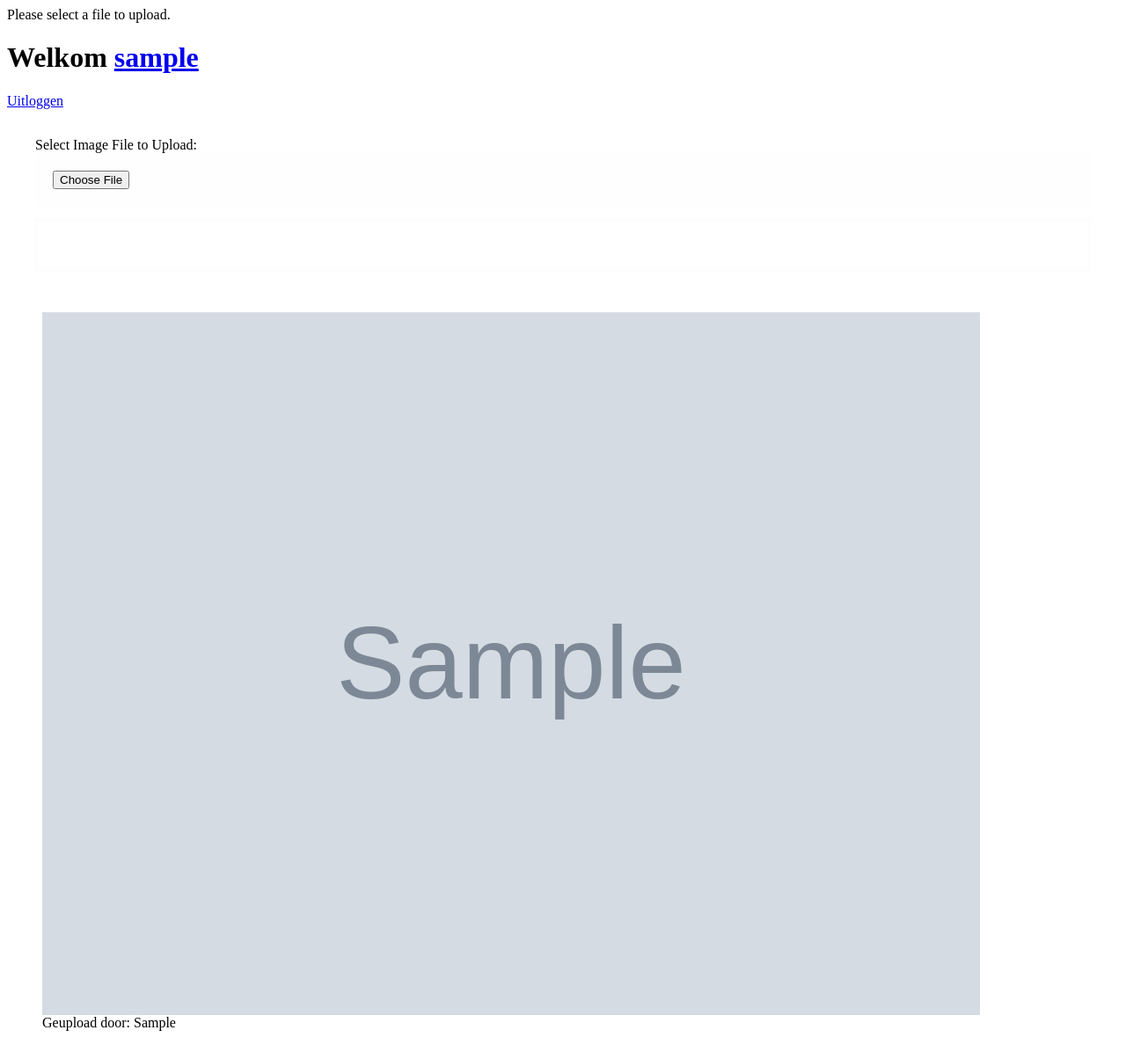
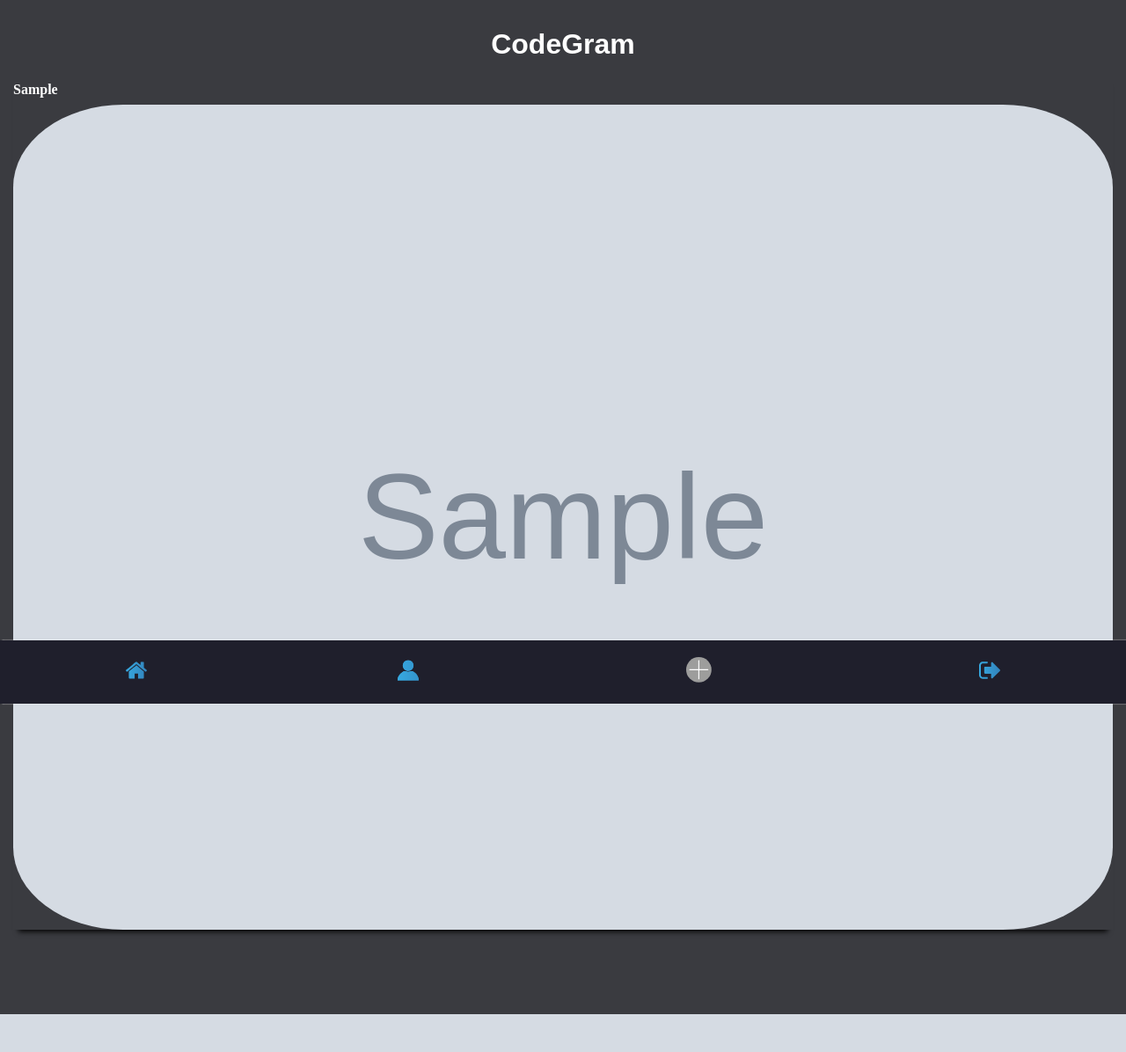
Before and after one commit to jody29/LearnPHP, a PHP site: page /landingPage.php in a window 1280 px wide. Shown: the whole page at 88% size. After the commit the page ends 1153 px from the top, so only its background shows below. Run offline with PHP 8.4, Linux system fonts and the light colour scheme; the visitor is signed in with stand-in values (Sample User, id 1); tables that the repository leaves empty or names only in its code hold one stand-in row (values such as "Sample post"); grey boxes marked "Sample" are stand-in pictures; some libraries are stand-ins or nearby versions.

Commit message:
Add files via upload

```diff
--- /dev/null
+++ b/header.php
@@ -0,0 +1,45 @@
+<?php
+
+include 'upload.php';
+
+    ?>
+   <header>
+    <nav>
+        <ul>
+            <li>
+                <a href="landingPage.php">
+                    <svg xmlns="http://www.w3.org/2000/svg" viewBox="0 0 181.83 143.67">
+                        <defs>
+                            <style>
+                                .cls-1 {
+                                    fill: #9d9d9c;
+                                }
+                            </style>
+                        </defs>
+                        <g id="Laag_2" data-name="Laag 2">
+                            <g id="Laag_1-2" data-name="Laag 1">
+                                <g id="qO8fhR">
+                                    <path class="cls-1" d="M76.43,100.5v43.16H74.25c-13.53,0-27.06,0-40.59,0A7.34,7.34,0,0,1,26,136.24c-.1-17.49,0-35-.08-52.47,0-2.25,1.86-2.87,3.1-3.93,4.49-3.82,9.1-7.5,13.67-11.23q7.5-6.12,15-12.22c3.78-3.09,7.51-6.23,11.3-9.32C74,43,79,39,84,34.91,86.36,33,88.65,31.07,91,29.13c4.63,3.82,9.12,7.56,13.64,11.26,5.7,4.64,11.45,9.23,17.14,13.89,4.43,3.62,8.78,7.35,13.22,11,5.68,4.66,11.42,9.25,17.13,13.87a14.92,14.92,0,0,1,2.45,2.15,4.87,4.87,0,0,1,1.18,2.63q.11,26.32.05,52.65a7.07,7.07,0,0,1-6.77,7.1c-14.08,0-28.16,0-42.24,0-.29,0-.58-.05-1.06-.1v-2.22c0-12.86,0-25.72,0-38.58,0-1.74-.46-2.31-2.25-2.29-8.35.09-16.7,0-25,0Z" />
+                                    <path class="cls-1" d="M127.29,25.9V8.61c0-1.52,0-3,0-4.57,0-2.29,1.22-3.67,3.52-3.69q10.69-.09,21.39,0c2.39,0,3.58,1.38,3.58,3.81,0,14.57,0,29.13,0,43.69a3.8,3.8,0,0,0,1.63,3.21c4.62,3.78,9.25,7.54,13.85,11.34,3,2.5,6.05,5,9,7.57,1.87,1.63,2.12,3.36.62,5.24-2.18,2.73-4.48,5.38-6.83,8-1.6,1.75-3.28,1.77-5.11.26q-10.66-8.81-21.32-17.64L124.19,46.4,98.58,25.18C96,23.08,93.48,21,91,19,82.44,26,74,32.85,65.69,39.77c-5.39,4.46-10.7,9-16.09,13.48-6.69,5.53-13.44,11-20.13,16.52q-8,6.63-15.93,13.37c-2.23,1.89-4.47,1.6-6.32-.76S3.09,77.49,1.06,75c-1.47-1.8-1.44-3.34.3-4.88,3.08-2.71,6.26-5.3,9.42-7.92s6.53-5.35,9.78-8q5.88-4.81,11.73-9.65l11.42-9.47L57.47,23.63,69.2,14C74,10.06,78.57,6,83.5,2.31,88-1.07,95-.66,99.41,3c5.39,4.46,10.82,8.86,16.2,13.32,3.21,2.65,6.36,5.37,9.56,8.05C125.71,24.82,126.31,25.2,127.29,25.9Z" />
+                                </g>
+                            </g>
+                        </g>
+                    </svg><h4>Home</h4></a>
+            </li>
+            <li>
+                <a href="accountPage.php"><svg xmlns="http://www.w3.org/2000/svg" viewBox="0 0 106.18 101.88"><defs></defs><g id="Laag_2" data-name="Laag 2"><g id="Laag_1-2" data-name="Laag 1"><g id="nRQeqi"><path class="cls-1" d="M106,101.88c.06-1.23.17-2.2.14-3.16-.49-18.32-16-38.39-33.86-43.56a8.32,8.32,0,0,0-5.09.64C59.23,59.2,50.79,60.66,43,57c-7.1-3.37-12.73-1.4-18,2.43-5.71,4.18-11.43,8.78-15.79,14.27A41.52,41.52,0,0,0,0,101.88ZM53.08,0A27.18,27.18,0,0,0,26,26.93c-.16,14.53,12.3,27,27,27a27,27,0,0,0,0-54Z"/><path class="cls-1" d="M106,101.88H0A41.52,41.52,0,0,1,9.21,73.65C13.57,68.16,19.29,63.56,25,59.38c5.24-3.83,10.87-5.8,18-2.43,7.82,3.71,16.26,2.25,24.25-1.15a8.32,8.32,0,0,1,5.09-.64c17.85,5.17,33.37,25.24,33.86,43.56C106.2,99.68,106.09,100.65,106,101.88Z"/><path class="cls-1"  d="M53.08,0a27,27,0,0,1,0,54c-14.74,0-27.2-12.51-27-27A27.18,27.18,0,0,1,53.08,0Z"/></g></g></g></svg><h4><?= $_SESSION["username"]; ?></h4></a></li>
+            <li>
+                <a href="#"><svg xmlns="http://www.w3.org/2000/svg" xmlns:xlink="http://www.w3.org/1999/xlink" viewBox="0 0 656.7 656.7"><defs><style>.cls-1{fill:url(#Naamloos_verloop_5);}.cls-2{fill:#fff;}</style><linearGradient id="Naamloos_verloop_5" y1="328.35" x2="656.7" y2="328.35" gradientUnits="userSpaceOnUse"><stop offset="0" stop-color="#36a9e1"/><stop offset="1" stop-color="#29235c"/></linearGradient></defs><g id="Laag_2" data-name="Laag 2"><g id="Laag_1-2" data-name="Laag 1"><circle class="cls-1" cx="328.35" cy="328.35" r="328.35"/><path class="cls-2" d="M567.48,315.44H348.55a7.29,7.29,0,0,1-7.29-7.29V89.22a7.29,7.29,0,0,0-7.3-7.29H322.73a7.29,7.29,0,0,0-7.29,7.29V308.15a7.29,7.29,0,0,1-7.29,7.29H89.22a7.29,7.29,0,0,0-7.29,7.29V334a7.29,7.29,0,0,0,7.29,7.3H308.15a7.29,7.29,0,0,1,7.29,7.29V567.48a7.29,7.29,0,0,0,7.29,7.29H334a7.3,7.3,0,0,0,7.3-7.29V348.55a7.29,7.29,0,0,1,7.29-7.29H567.48a7.3,7.3,0,0,0,7.29-7.3V322.73A7.29,7.29,0,0,0,567.48,315.44Z"/></g></g></svg><h4>Upload +</h4></a>
+            </li>
+            <li>
+                <a href="logout.php"><svg xmlns="http://www.w3.org/2000/svg" viewBox="0 0 185.51 151.46"><defs><style>.cls-1{fill:#9d9d9c;}</style></defs><g id="Laag_2" data-name="Laag 2"><g id="Laag_1-2" data-name="Laag 1"><g id="r5nsHQ.tif"><path class="cls-1" d="M73.49,0A5.76,5.76,0,0,1,76,4.57,27.62,27.62,0,0,1,75.7,12c-.43,2.4-1.69,3.36-4.36,3.36-12,0-24,0-36,0a31.2,31.2,0,0,0-5.38.49c-7.23,1.3-14.15,9-14.39,16-.06,1.79-.24,3.59-.25,5.4q0,39.24,0,78.48a30.24,30.24,0,0,0,.61,6.09c1.37,6.64,8.72,13.68,16,13.91,1.67.06,3.36.24,5,.25H70.64a6,6,0,0,1,3.33.61,3.48,3.48,0,0,1,1.83,2.88,30.51,30.51,0,0,1,0,8.1c-.44,2.75-1.55,3.84-4.28,3.84-13.26,0-26.54.24-39.79-.08-10.41-.25-18.57-5.35-25-13.39a33.67,33.67,0,0,1-6.75-16V29.31a3.45,3.45,0,0,0,.18-.51c1.18-8.3,5.19-15,11.39-20.56A34.09,34.09,0,0,1,29.32,0Z"/><path class="cls-1" d="M78.38,106.13q-12.21,0-24.43,0c-5.57,0-8.8-3.21-8.8-8.73q0-21.79,0-43.59c0-5.42,3.25-8.68,8.67-8.68h49.4c2.39,0,2.4,0,2.4-2.38q0-15.29,0-30.56c0-3.72,1.54-6.52,5.05-8a7,7,0,0,1,7.19.89,19.07,19.07,0,0,1,2.43,2.15L182.1,69c1.33,1.33,2.69,2.65,3.13,4.56a7.45,7.45,0,0,1-1.34,6.82q-.93,1.11-1.95,2.13L120.4,144c-.38.39-.76.77-1.16,1.14-2.55,2.36-5.4,3.41-8.77,1.9s-4.82-4.25-4.84-7.81c0-8.8,0-17.6,0-26.4,0-1.45-.11-2.91,0-4.34.16-1.79-.42-2.41-2.3-2.38C95,106.19,86.7,106.13,78.38,106.13Z"/></g></g></g></svg><h4>Uitloggen</h4></a>
+            </li>
+        </ul>
+    </nav>
+    <form action="landingPage.php" method="post" enctype="multipart/form-data">
+        <label>Select Image File to Upload:</label>
+        <input type="file" name="file">
+        <span><?= $statusMsg ?></span>
+        <input type="submit" name="submit" value="Upload">
+    </form>
+</header>
--- a/landingPage.php
+++ b/landingPage.php
@@ -1,10 +1,7 @@
 <?php
-
 //session_start();
 include 'upload.php';
-
 $username = $_SESSION["username"];
-
 ?>
 
 
@@ -14,20 +11,18 @@
     <meta charset="UTF-8">
     <title>Landing Page</title>
     <meta name="viewport" content="width=device-width, initial-scale=1.0">
-    <link rel="stylesheet" href="style.css">
+    <link rel="stylesheet" href="../CodeGram-main/styles/style.css">
 
 </head>
 <body id="landingPage">
-    <h1>Welkom <a href="#"><?= $_SESSION["username"]; ?></a> </h1>
+ <?php
+include 'header.php';
+?>
 
-   <a href="logout.php">Uitloggen</a>
-
-   <form action="upload.php" method="post" enctype="multipart/form-data">
-    Select Image File to Upload:
-    <input type="file" name="file">
-    <input type="submit" name="submit" value="Upload">
-</form>
-
+<main>
+<!--<h1>Welkom <?= $_SESSION["username"]; ?> </h1>-->
+<h1>CodeGram</h1>
+ <div class="Uploads">
 <?php
 // Include the database configuration file
 include 'PHP/config.php';
@@ -39,19 +34,29 @@
     while($row = $query->fetch_assoc()){
         $imageURL = 'uploads/'.$row["file_name"];
         $user = $row["user"];
+        $votes = $row["vote_count"];
 ?>
+
    <figure>
     <img src="<?php echo $imageURL; ?>" alt="" />
-    <figcaption>Geupload door: <?= " ".$user ?></figcaption>
+       <figcaption><a href="otherAccount.php"><span><?= " ".$user ?></span></a></figcaption>
     </figure>
+
 
 <?php }
 }else{ ?>
-    <p>No image(s) found...</p>
-<?php } ?>
+   <div id="empty_state"></div>
+    <img src="../CodeGram-main/Icons/no_image_found_1.png" alt="">
+    <h2>No image(s) found...</h2>
+    <p>Upload your first image at +</p>
+<?php }
 
 
+     ?>
 
 
+  </div>
+    </main>
+    <script src="script/script.js"></script>
 </body>
 </html>
--- /dev/null
+++ b/otherAccount.php
@@ -0,0 +1,6 @@
+<?php
+session_start();
+
+$id = row["id"];
+
+?>
--- a/style.css
+++ b/style.css
@@ -1,17 +1,39 @@
-*, *::before, *::after {
+*,
+*::before,
+*::after {
     box-sizing: border-box;
+    margin: 0;
+    padding: 0;
+
 }
 
-html, body {
-    overflow-y: scroll;
-    overflow-x: scroll;
+html,
+body {
+    overflow-y: hidden;
+    overflow-x: hidden;
+    color: #fff;
+    background-color: #3a3b40;
 }
 
+a {
+    text-decoration: none;
+}
+
+ul {
+    list-style-type: none;
+    margin: 0;
+    padding: 0;
+}
+
+.active {
+    display: block !important;
+    visibility: visible !important;
+}
 
 /*Login Pagina*/
 
 #loginPage {
-    background-image: linear-gradient(90deg, rgba(26,21,98,1) 0%, rgba(10,124,166,1) 100%);
+    background-image: linear-gradient(90deg, rgba(26, 21, 98, 1) 0%, rgba(10, 124, 166, 1) 100%);
     height: 100%;
     margin: 0;
 }
@@ -20,8 +42,7 @@
     text-align: center;
     color: white;
     margin-top: 4em;
-    font-family: monospace;
-    font-size: 2.5em;
+    font-family: fantasy;
 }
 
 /*Login Formulier*/
@@ -38,9 +59,9 @@
 form input {
     margin-bottom: 1em;
     padding: 1.5em;
-    background-color: rgba(250,250,250,.2);
+    /*    background-color: rgba(250,250,250,.2);*/
     border: 0;
-    color: white;
+    color: #000;
 }
 
 form input:focus {
@@ -50,15 +71,10 @@
 form input::placeholder {
     color: white;
     font-family: sans-serif;
-    font-size: 1.1em;
 }
 
 
-form input:last-of-type {
-    background-color: transparent;
-    border: 3px solid rgba(250,250,250,.4);
-    color: white;
-}
+form input:last-of-type {}
 
 /*Registratie knop*/
 
@@ -68,99 +84,167 @@
     color: white;
     text-decoration: none;
     font-family: sans-serif;
-    background: rgba(250,250,250,.2);
+    background: rgba(250, 250, 250, .2);
     padding: 1.5em;
     position: absolute;
     bottom: 0;
     font-weight: lighter;
 }
 
-/*Foutmelding*/
-#loginPage span {
-    color: orangered;
-    margin-top: -.5em;
-    margin-bottom: 1em;
-    font-family: sans-serif;
-    font-size: .9em;
+
+html,
+body#landingPage {
+    overflow-y: scroll;
+}
+
+header {
+    background-color: #1f1f2c;
+    position: fixed;
+    bottom: 0;
+    left: 0;
+    right: 0;
+    box-shadow: .1em 0 .1em;
+}
+
+
+header nav ul {
+    display: flex;
+    flex-direction: row;
+    justify-content: space-between;
+    align-items: center;
+}
+
+header nav ul li {
+    display: flex;
+    flex-grow: 1;
+    justify-content: space-around;
+}
+
+
+header nav ul li:nth-last-child(2) a {
+    /*background: linear-gradient(90deg, rgba(26,21,98,1) 0%, rgba(10,124,166,1) 100%);*/
+    padding: 1em;
+    color: #fff;
+    font-size: 1.2em;
+    font-weight: 700;
+}
+
+header nav ul li a {}
+
+header nav ul li a h4 {
+    font-size: 0;
+}
+
+header nav ul li a svg {
+    flex-grow: 1;
+    width: 1.5em;
+    height: 1.5em;
+}
+
+header nav ul li a svg path.cls-1 {
+
+    fill: url(#Naamloos_verloop_5);
 
 }
 
+header form {
+    margin: 1em 0;
+    display: none;
+}
 
-/*Registratie Pagina*/
+header form label {
+    font-size: 1.2em;
+    font-weight: 700;
+}
 
-#registerPage {
+header form input {
+    padding: 1.5em 0;
+    width: 100%;
+}
+
+header form input:last-child {
+    box-shadow: 3px 4px rgba(0, 0, 0, 0.5);
+}
+
+main {
+    padding: 0 15px;
+    margin-bottom: 6em;
+    margin-top: 2em;
+}
+
+main h1 {
+    margin-bottom: .5em;
+    text-align: center;
+    font-family: sans-serif, Helvetica;
+}
+
+main .uploads {
     display: flex;
     flex-direction: column;
-    justify-content: center;
-    height: 100%;
-    margin: 0;
 }
 
-#registerPage blockquote {
-    color: dimgray;
-    font-size: 1.4em;
-    text-align: center;
-    margin: 0 1em;
-    font-family: monospace;
+main figure {
+    margin: 1em 0;
+    box-shadow: 0 8px 6px -6px black;
+    display: flex;
+    flex-direction: column;
 }
 
-#registerPage h1 {
-    margin-top: 3em;
-    font-family: monospace;
-    font-size: 2.5em;
-    text-align: center;
+main figure figcaption {
+    /*    align-self: flex-end;*/
+    padding: .5em 0;
+    order: 1;
 }
 
-#registerPage form input {
-/*    background-color: rgba(0,0,0,.1);*/
-    color: black;
-    box-shadow: 1px 1px 5px black;
+main figure img {
+    border-radius: 10%;
+    order: 2;
+    width: 100%;
+    height: 100%;
 }
 
-#registerPage form input::placeholder {
-    color: dimgrey;
-    font-size: 1.1em;
+main figure figcaption span {
+    font-weight: 700;
+    color: #fff;
 }
 
-#registerPage form input:last-of-type {
-    background: linear-gradient(90deg, rgba(26,21,98,1) 0%, rgba(10,140,166,1) 100%);
-    color: white;
-    border: 0;
-    font-weight: bold;
-    margin-top: 1em;
+
+/* Account Page*/
+
+#AccountPage main figure {
+    box-shadow: unset;
+    margin: unset;
 }
 
-#registerPage a {
-    width: 100%;
-    text-align: center;
-    color: dimgray;
-    text-decoration: none;
-    font-family: sans-serif;
-    padding: 1.5em;
-    position: absolute;
-    bottom: 0;
-    font-weight: lighter;
+#AccountPage main .uploads {
+    display: grid;
+    grid-template-columns: 1fr 1fr 1fr;
+    grid-gap: .2em;
+    grid-template-rows: 1fr 1fr 1fr;
 }
 
-#registerPage form span {
-    color: orangered;
-    margin-top: -.5em;
-    margin-bottom: 1em;
-    font-family: sans-serif;
-    font-size: .9em;
+#AccountPage main .uploads figure img {
+    border-radius: unset;
 }
 
-#landingPage img {
-    width: 90%;
-    object-fit: cover;
+#empty_state {
+    margin-top: 8em;
 }
 
-@media only screen and (max-height: 569px) {
+#empty_state img {
+    width: 100%;
+}
 
-    #registerPage h1 {
-    margin-top: 1em;
+#empty_state h2 {
+    text-align: center;
+    margin-top: .5em;
     font-family: monospace;
-    font-size: 2.5em;
+    font-size: 2em;
+}
+
+#empty_state p {
     text-align: center;
+    margin-top: .7em;
+    font-family: sans-serif;
+    font-style: italic;
 }
-}
--- a/styles/style.css
+++ b/styles/style.css
@@ -1,18 +1,39 @@
-*, *::before, *::after {
+*,
+*::before,
+*::after {
     box-sizing: border-box;
+    margin: 0;
+    padding: 0;
+
 }
 
-html, body {
+html,
+body {
     overflow-y: hidden;
     overflow-x: hidden;
-    color: #000;
+    color: #fff;
+    background-color: #3a3b40;
 }
 
+a {
+    text-decoration: none;
+}
+
+ul {
+    list-style-type: none;
+    margin: 0;
+    padding: 0;
+}
+
+.active {
+    display: block !important;
+    visibility: visible !important;
+}
 
 /*Login Pagina*/
 
 #loginPage {
-    background-image: linear-gradient(90deg, rgba(26,21,98,1) 0%, rgba(10,124,166,1) 100%);
+    background-image: linear-gradient(90deg, rgba(26, 21, 98, 1) 0%, rgba(10, 124, 166, 1) 100%);
     height: 100%;
     margin: 0;
 }
@@ -38,12 +59,11 @@
 form input {
     margin-bottom: 1em;
     padding: 1.5em;
-/*    background-color: rgba(250,250,250,.2);*/
+    /*    background-color: rgba(250,250,250,.2);*/
     border: 0;
     color: #000;
 }
 
-/*
 form input:focus {
     outline: none;
 }
@@ -54,10 +74,7 @@
 }
 
 
-form input:last-of-type {
-
-}
-*/
+form input:last-of-type {}
 
 /*Registratie knop*/
 
@@ -67,9 +84,167 @@
     color: white;
     text-decoration: none;
     font-family: sans-serif;
-    background: rgba(250,250,250,.2);
+    background: rgba(250, 250, 250, .2);
     padding: 1.5em;
     position: absolute;
     bottom: 0;
     font-weight: lighter;
 }
+
+
+html,
+body#landingPage {
+    overflow-y: scroll;
+}
+
+header {
+    background-color: #1f1f2c;
+    position: fixed;
+    bottom: 0;
+    left: 0;
+    right: 0;
+    box-shadow: .1em 0 .1em;
+}
+
+
+header nav ul {
+    display: flex;
+    flex-direction: row;
+    justify-content: space-between;
+    align-items: center;
+}
+
+header nav ul li {
+    display: flex;
+    flex-grow: 1;
+    justify-content: space-around;
+}
+
+
+header nav ul li:nth-last-child(2) a {
+    /*background: linear-gradient(90deg, rgba(26,21,98,1) 0%, rgba(10,124,166,1) 100%);*/
+    padding: 1em;
+    color: #fff;
+    font-size: 1.2em;
+    font-weight: 700;
+}
+
+header nav ul li a {}
+
+header nav ul li a h4 {
+    font-size: 0;
+}
+
+header nav ul li a svg {
+    flex-grow: 1;
+    width: 1.5em;
+    height: 1.5em;
+}
+
+header nav ul li a svg path.cls-1 {
+
+    fill: url(#Naamloos_verloop_5);
+
+}
+
+header form {
+    margin: 1em 0;
+    display: none;
+}
+
+header form label {
+    font-size: 1.2em;
+    font-weight: 700;
+}
+
+header form input {
+    padding: 1.5em 0;
+    width: 100%;
+}
+
+header form input:last-child {
+    box-shadow: 3px 4px rgba(0, 0, 0, 0.5);
+}
+
+main {
+    padding: 0 15px;
+    margin-bottom: 6em;
+    margin-top: 2em;
+}
+
+main h1 {
+    margin-bottom: .5em;
+    text-align: center;
+    font-family: sans-serif, Helvetica;
+}
+
+main .uploads {
+    display: flex;
+    flex-direction: column;
+}
+
+main figure {
+    margin: 1em 0;
+    box-shadow: 0 8px 6px -6px black;
+    display: flex;
+    flex-direction: column;
+}
+
+main figure figcaption {
+    /*    align-self: flex-end;*/
+    padding: .5em 0;
+    order: 1;
+}
+
+main figure img {
+    border-radius: 10%;
+    order: 2;
+    width: 100%;
+    height: 100%;
+}
+
+main figure figcaption span {
+    font-weight: 700;
+    color: #fff;
+}
+
+
+/* Account Page*/
+
+#AccountPage main figure {
+    box-shadow: unset;
+    margin: unset;
+}
+
+#AccountPage main .uploads {
+    display: grid;
+    grid-template-columns: 1fr 1fr 1fr;
+    grid-gap: .2em;
+    grid-template-rows: 1fr 1fr 1fr;
+}
+
+#AccountPage main .uploads figure img {
+    border-radius: unset;
+}
+
+#empty_state {
+    margin-top: 8em;
+}
+
+#empty_state img {
+    width: 100%;
+}
+
+#empty_state h2 {
+    text-align: center;
+    margin-top: .5em;
+    font-family: monospace;
+    font-size: 2em;
+}
+
+#empty_state p {
+    text-align: center;
+    margin-top: .7em;
+    font-family: sans-serif;
+    font-style: italic;
+}
--- a/upload.php
+++ b/upload.php
@@ -9,6 +9,8 @@
 
 
 $userName = $_SESSION["username"];
+
+if($_SERVER["REQUEST_METHOD"] == "POST") {
 
 if(isset($_POST["submit"]) && !empty($_FILES["file"]["name"])){
     $fileName = basename($_FILES["file"]["name"]);
@@ -38,7 +40,9 @@
 }else{
     $statusMsg = 'Please select a file to upload.';
 }
+} else {
+    $statusMsg = '';
+}
 
 // Display status message
-echo $statusMsg;
 ?>
```
Also changed, not shown: accountPage.php (+55 -3 lines), script/script.js (added, +8 -0 lines), vote.php (added, +20 -0 lines), Icons/Sign_out.svg (added), Icons/account.svg (added), Icons/home.svg (added), Icons/no_image_found_1.png (added), Icons/upload.svg (added), no_image_found_1.png (added), uploads/IMG_20200309_0001-1.png (added), uploads/clean.png (added), uploads/finalClip.png (added), uploads/glowingSittingHugMeTedyybear.png (added).
